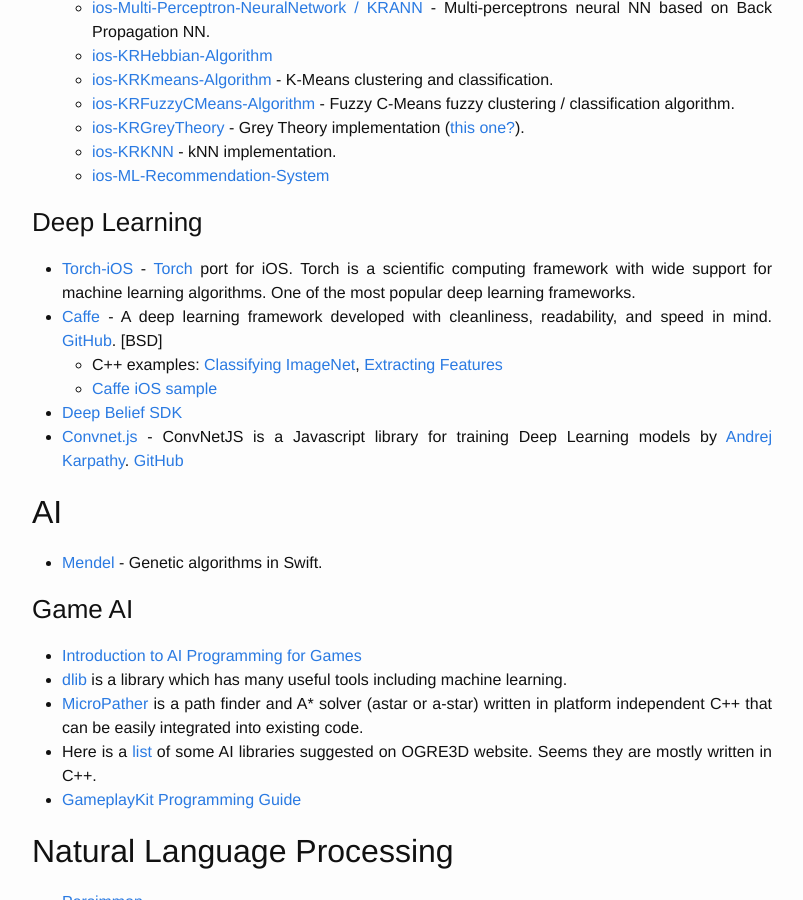
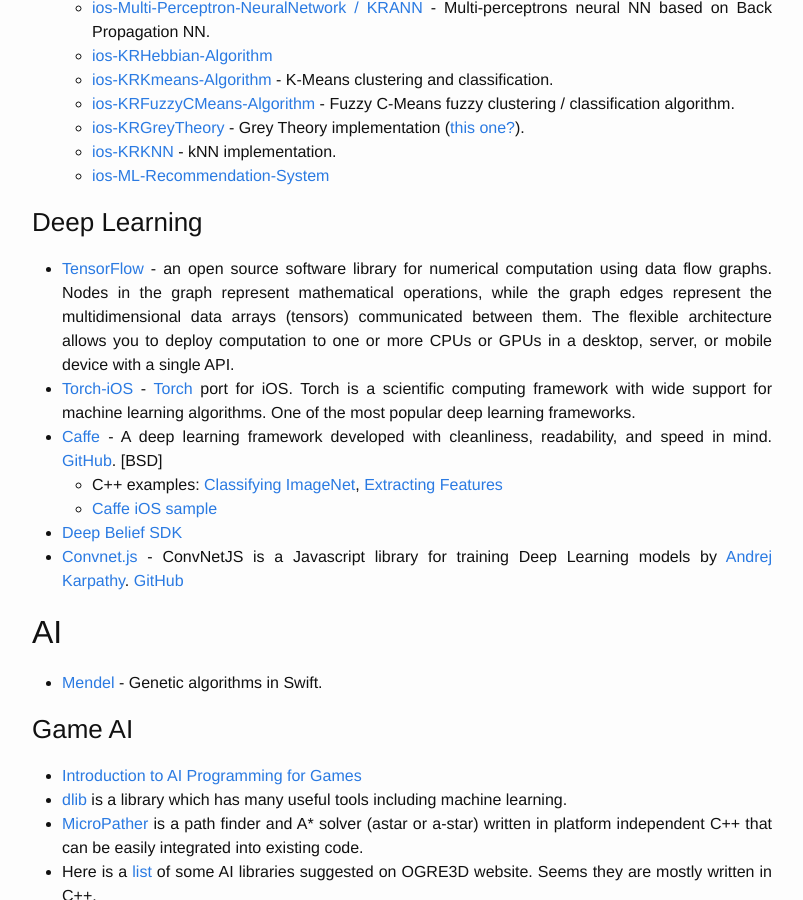
Before and after one commit to alexsosn/alexsosn.github.io, a Jekyll site: the page built from _posts/2015-11-05-iOS-ML.markdown, in a window 1280 px wide and 900 px high, scrolled down 2784 px. Shown: the whole window, without its empty margins (238-1041 px from the left). Built offline with Jekyll 4.4.1, drawn with Linux system fonts in a browser that asks for light colours.

Commit message:
TensorFlow

```diff
--- a/_posts/2015-11-05-iOS-ML.markdown
+++ b/_posts/2015-11-05-iOS-ML.markdown
@@ -92,6 +92,7 @@ The following algorithms are currently available: Gradient Descent Backpropagati
 
 
 ### Deep Learning
+* [TensorFlow](http://www.tensorflow.org/) - an open source software library for numerical computation using data flow graphs. Nodes in the graph represent mathematical operations, while the graph edges represent the multidimensional data arrays (tensors) communicated between them. The flexible architecture allows you to deploy computation to one or more CPUs or GPUs in a desktop, server, or mobile device with a single API.
 * [Torch-iOS](https://github.com/clementfarabet/torch-ios) - [Torch](http://torch.ch/) port for iOS. Torch is a scientific computing framework with wide support for machine learning algorithms. One of the most popular deep learning frameworks.
 * [Caffe](http://caffe.berkeleyvision.org) - A deep learning framework developed with cleanliness, readability, and speed in mind.
 [GitHub](https://github.com/BVLC/caffe). [BSD]
```
